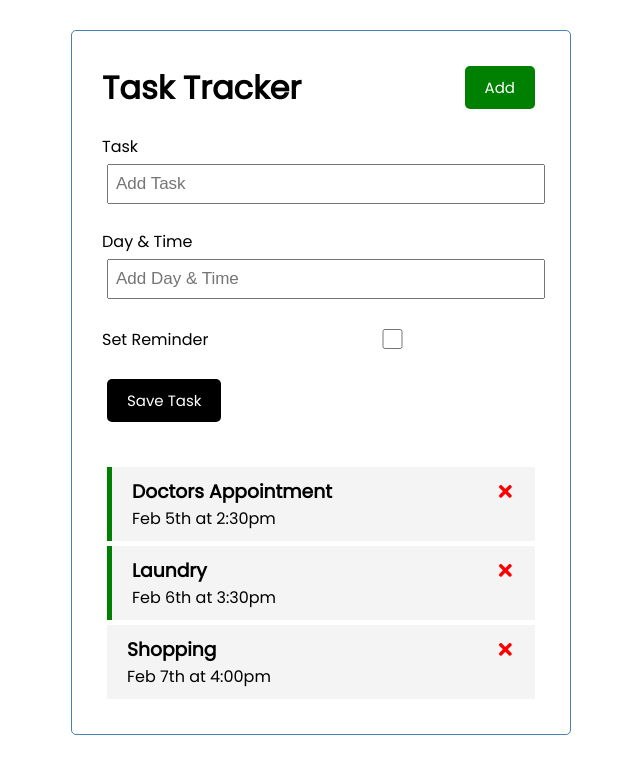
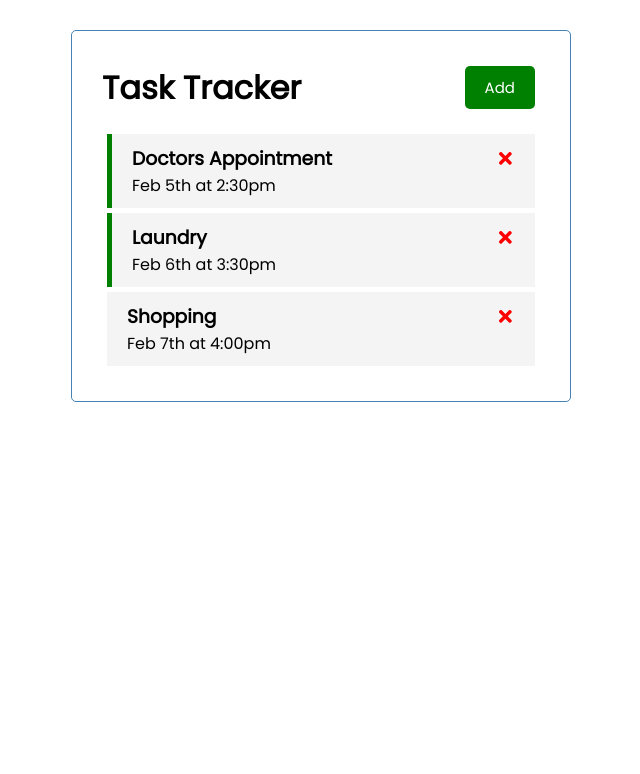
Before and after one commit to jjackson17mv/revisit-react-practice, a React (Create React App) app in the folder app-tracker/: page / in a window 1280 px wide. Shown: the top 774 px of the page, without its empty margins (319-959 px from the left). Built offline with nearby package versions, Linux system fonts and the light colour scheme; data requests are answered from the project's data file.

Commit message:
added json server and build

```diff
--- /dev/null
+++ b/app-tracker/db.json
@@ -0,0 +1,22 @@
+{
+  "tasks": [
+     {
+    "id": 1,
+    "text": "Doctors Appointment",
+    "day": "Feb 5th at 2:30pm",
+    "reminder": true
+  },
+  {
+    "id": 2,
+    "text": "Laundry",
+    "day": "Feb 6th at 3:30pm",
+    "reminder": true
+  },
+  {
+    "id": 3,
+    "text": "Shopping",
+    "day": "Feb 7th at 4:00pm",
+    "reminder": false
+  }
+  ]
+}
--- a/app-tracker/package.json
+++ b/app-tracker/package.json
@@ -6,6 +6,7 @@
     "@testing-library/jest-dom": "^5.11.10",
     "@testing-library/react": "^11.2.6",
     "@testing-library/user-event": "^12.8.3",
+    "json-server": "^0.16.3",
     "nodemon": "^2.0.7",
     "react": "^17.0.2",
     "react-dom": "^17.0.2",
@@ -17,7 +18,8 @@
     "start": "react-scripts start",
     "build": "react-scripts build",
     "test": "react-scripts test",
-    "eject": "react-scripts eject"
+    "eject": "react-scripts eject",
+    "server": "json-server --watch db.json --port 5000"
   },
   "eslintConfig": {
     "extends": [
--- a/app-tracker/src/App.js
+++ b/app-tracker/src/App.js
@@ -1,4 +1,4 @@
-import { useState } from "react";
+import { useState, useEffect } from "react";
 import Header from './components/Header';
 import Tasks from './components/Tasks';
 import AddTask from './components/AddTask';
@@ -6,30 +6,32 @@ import "./App.css";
 
 
 const App = () => {
-  const [tasks, setTasks,] = useState([
-    {
-      id: 1,
-      text: "Doctors Appointment",
-      day: "Feb 5th at 2:30pm",
-      reminder: true,
-    },
-    {
-      id: 2,
-      text: "Laundry",
-      day: "Feb 6th at 3:30pm",
-      reminder: true,
-    },
-    {
-      id: 3,
-      text: "Shopping",
-      day: "Feb 7th at 4:00pm",
-      reminder: false,
-    },
-  ]);
+  const [showAddTask, setShowAddTask] = useState(false)
+  const [tasks, setTasks,] = useState([]);
+
+  useEffect(() => {
+    const getTasks = async () => {
+      const tasksFromServer = await fetchTasks()
+      setTasks(tasksFromServer)
+    }
+
+   getTasks()
+
+  }, [])
+
+  //fetch tasks
+  const fetchTasks = async () => {
+    const res =await fetch('http://localhost:5000/tasks')
+    const data = await res.json()
+
+    return data
+  }
 
   //Add task
   const addTask = (task) => {
-    console.log(task)
+    const id = Math.floor(Math.random() * 10000) + 1
+    const newTask = { id, ...task }
+    setTasks([...tasks, newTask])
   }
 
 
@@ -45,8 +47,8 @@ const App = () => {
 
   return (
     <div className="container">
-      <Header />
-      <AddTask onAdd={addTask} />
+      <Header onAdd={() => setShowAddTask(!showAddTask)} showAdd={showAddTask} />
+      {showAddTask && <AddTask onAdd={addTask} />}
       {tasks.length > 0 ? (<Tasks tasks={tasks} onDelete={deleteTask} onToggle={toggleReminder} />) : ('NO TASK TO SHOW')}
     </div>
   );
--- a/app-tracker/src/components/Header.js
+++ b/app-tracker/src/components/Header.js
@@ -1,15 +1,12 @@
 import PropTypes from 'prop-types'
 import Button from './Button'
 
-const Header = ({ title }) => {
-  const onClick = () => {
-      console.log("Click")
-  }
+const Header = ({ title, onAdd, showAdd}) => {
 
   return (
     <header className='header'>
       <h1>{title}</h1>
-      <Button color='green' text ='Add' onClick={ onClick }/>
+      <Button color={showAdd ? 'red' : 'green'} text ={showAdd ? 'Close' : 'Add'} onClick={ onAdd}/>
 
     </header>
   );
```
Also changed, not shown: 1 other file (tests, documents, lock files or other folders).
